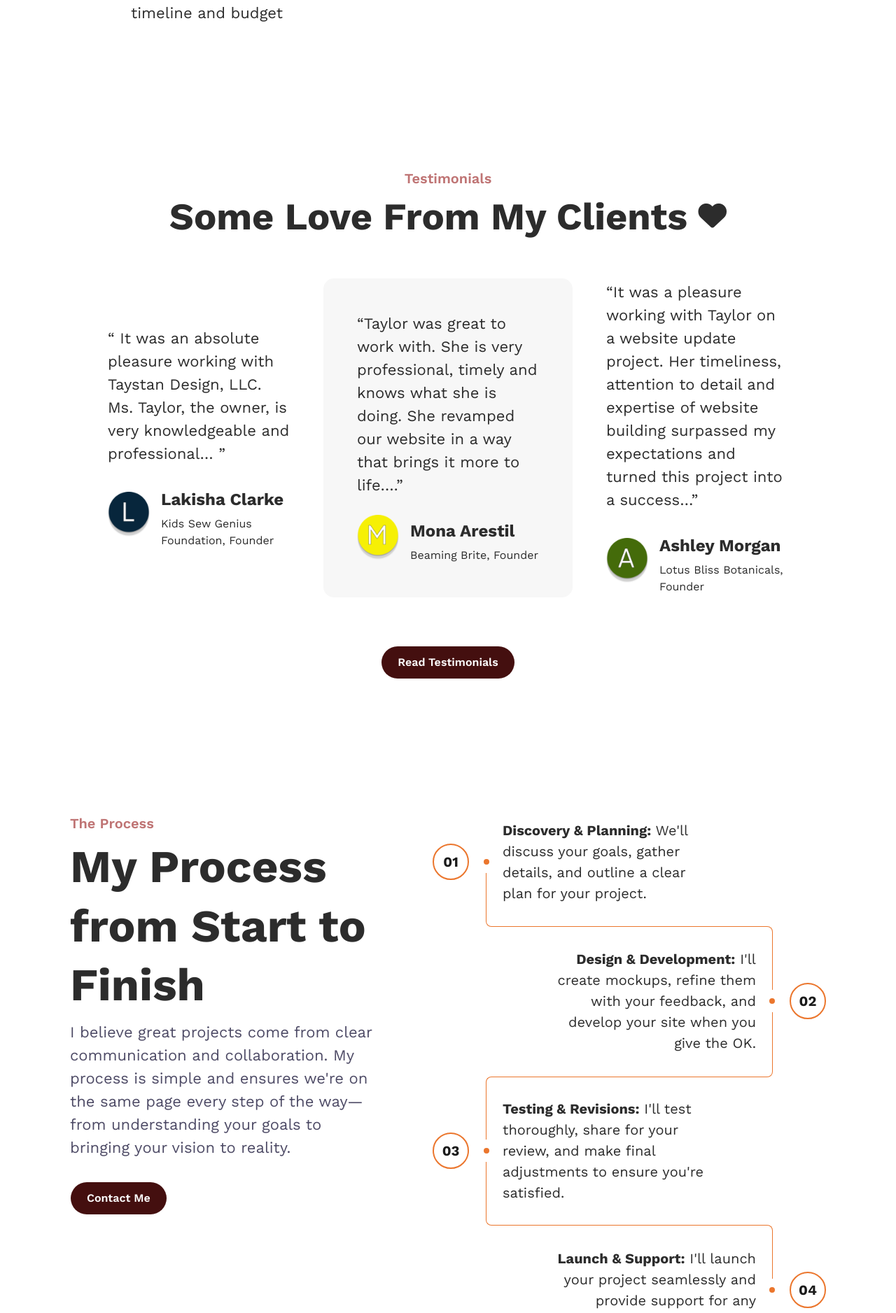
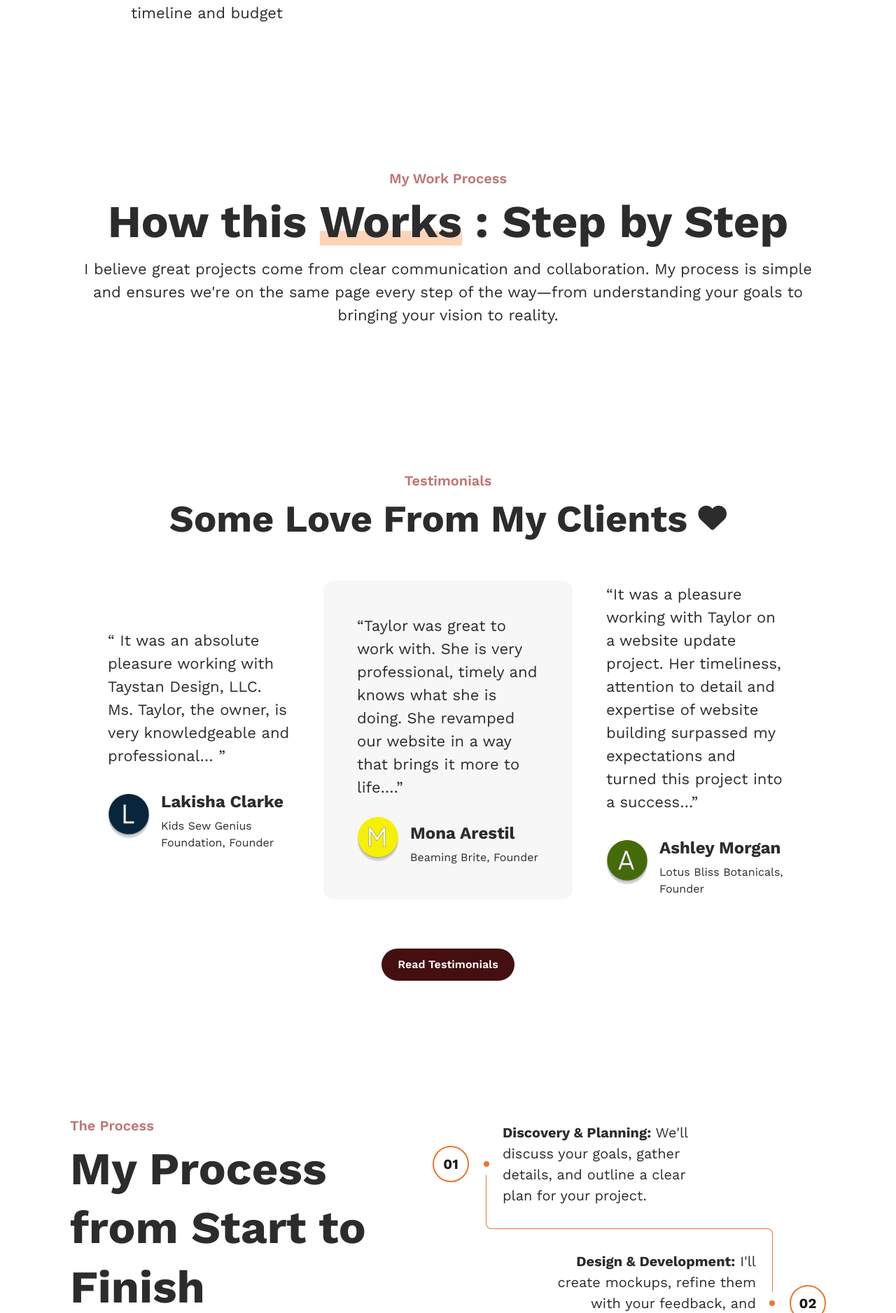
Before and after one commit to tam-114/dev-taystandesign, a PHP site: page / in a window 1280 px wide. Shown: the part 3522-5399 px from the top of the page at 70% size. Run offline with PHP 8.4, Linux system fonts and the light colour scheme; some libraries are stand-ins or nearby versions.

Commit message:
my work process center

```diff
--- a/pages/home.php
+++ b/pages/home.php
@@ -145,7 +145,14 @@
     </div>
 </section>
 
-<!-- Projects -->
+<!-- Work Process -->
+ <section class="section-padding">
+    <div class="container text-center">
+        <h4 class="subtitle-text text-center" data-aos="fade-up"  data-aos-duration="1500">My Work Process</h4>
+        <h1 class="h1-text">How this <span class="highlight">Works</span> : Step by Step</h1>
+        <p class="p-text">I believe great projects come from clear communication and collaboration. My process is simple and ensures we're on the same page every step of the way—from understanding your goals to bringing your vision to reality.</p>
+    </div>
+ </section>
 
 <section class="section-padding">
     <div class="container testimonials pt-4 mt-4">
```
